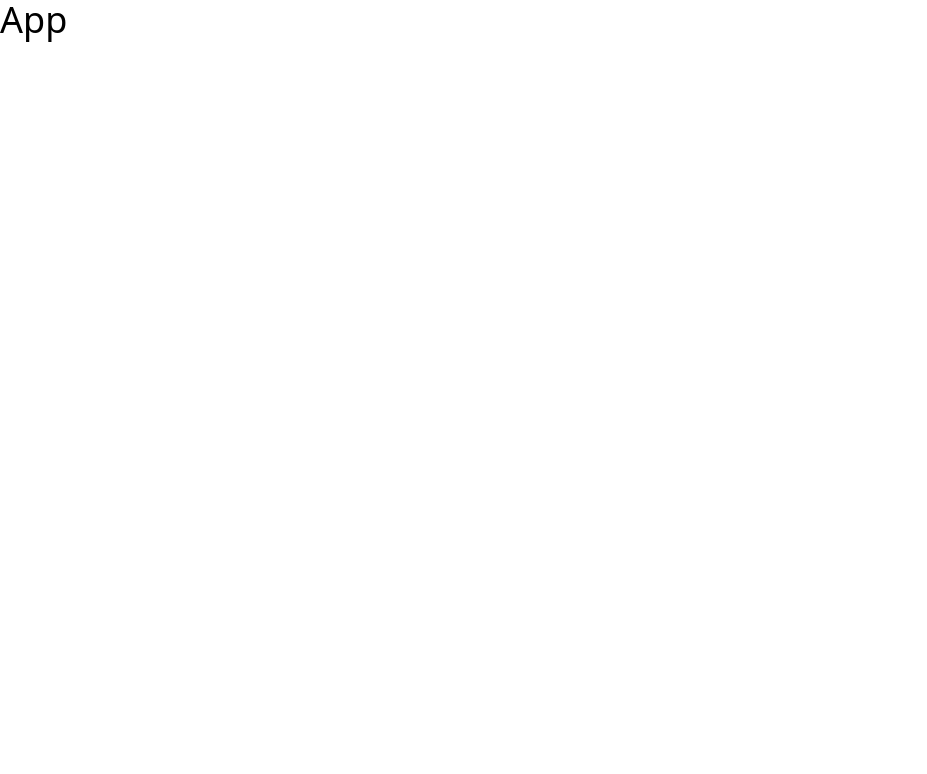
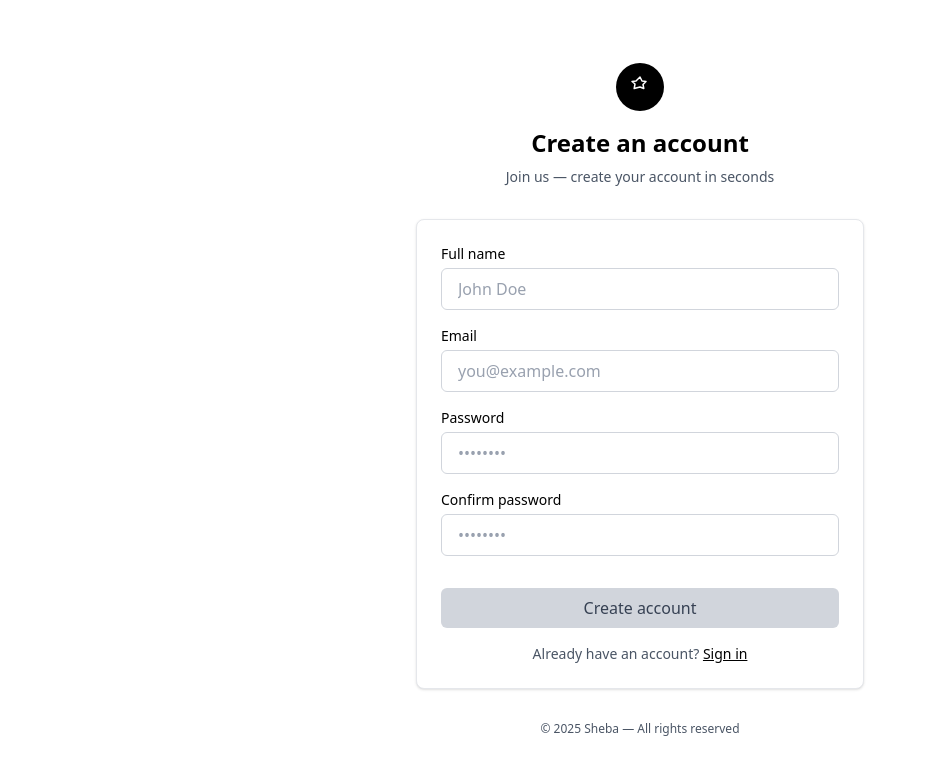
Before and after one commit to Sheba-Software-Solutions/Better-Hack-Sheba, a React (Vite) app: page /signup in a window 1280 px wide. Shown: the top 774 px of the page, without its empty margins (0-927 px from the left). Built offline with nearby package versions, Linux system fonts and the light colour scheme.

Commit message:
feat: added login and sign up pages

```diff
--- a/package.json
+++ b/package.json
@@ -13,6 +13,7 @@
     "@tailwindcss/vite": "^4.1.14",
     "react": "^19.1.1",
     "react-dom": "^19.1.1",
+    "react-router-dom": "^6.30.1",
     "tailwindcss": "^4.1.14"
   },
   "devDependencies": {
--- a/src/App.tsx
+++ b/src/App.tsx
@@ -1,8 +1,16 @@
 import React from 'react'
+import { BrowserRouter, Routes, Route } from 'react-router-dom'
+import LoginPage from './pages/Login'
+import SignUpPage from './pages/SignUp'
 
-const App = () => {
+const App: React.FC = () => {
   return (
-    <div className='text-4xl'>App</div>
+    <BrowserRouter>
+      <Routes>
+        <Route path="/" element={<LoginPage />} />
+        <Route path="/signup" element={<SignUpPage />} />
+      </Routes>
+    </BrowserRouter>
   )
 }
 
--- /dev/null
+++ b/src/components/FormInput.tsx
@@ -0,0 +1,32 @@
+import React from 'react'
+
+type Props = {
+  label: string
+  id: string
+  name?: string
+  type?: string
+  placeholder?: string
+  value?: string
+  onChange?: (e: React.ChangeEvent<HTMLInputElement>) => void
+}
+
+const FormInput: React.FC<Props> = ({ label, id, type = 'text', placeholder, value, onChange, name }) => {
+  return (
+    <div className="mb-4">
+      <label htmlFor={id} className="block text-sm font-medium text-black mb-1">
+        {label}
+      </label>
+      <input
+        id={id}
+        name={name}
+        type={type}
+        placeholder={placeholder}
+        value={value}
+        onChange={onChange}
+        className="w-full px-4 py-2 border border-gray-300 rounded-md text-black placeholder-gray-400 focus:outline-none focus:ring-2 focus:ring-black"
+      />
+    </div>
+  )
+}
+
+export default FormInput
--- /dev/null
+++ b/src/components/LoginForm.tsx
@@ -0,0 +1,47 @@
+import React, { useState } from 'react'
+import FormInput from './FormInput'
+
+const LoginForm: React.FC = () => {
+  const [email, setEmail] = useState('')
+  const [password, setPassword] = useState('')
+
+  const handleSubmit = (e: React.FormEvent) => {
+    e.preventDefault()
+    // For now just log the values — replace with real auth later
+    // eslint-disable-next-line no-console
+    console.log('login', { email, password })
+  }
+
+  return (
+    <form onSubmit={handleSubmit} className="w-full">
+      <FormInput
+        label="Email"
+        id="email"
+        name="email"
+        type="email"
+        placeholder="you@example.com"
+        value={email}
+        onChange={(e) => setEmail(e.target.value)}
+      />
+
+      <FormInput
+        label="Password"
+        id="password"
+        name="password"
+        type="password"
+        placeholder="••••••••"
+        value={password}
+        onChange={(e) => setPassword(e.target.value)}
+      />
+
+      <button
+        type="submit"
+        className="mt-4 w-full bg-black text-white py-2 rounded-md font-medium hover:bg-gray-900 focus:outline-none"
+      >
+        Sign In
+      </button>
+    </form>
+  )
+}
+
+export default LoginForm
--- /dev/null
+++ b/src/components/LoginPage.tsx
@@ -0,0 +1,34 @@
+import React from 'react'
+import LoginForm from './LoginForm'
+
+const LoginPage: React.FC = () => {
+  return (
+    <div className="min-h-screen bg-white flex items-center justify-center py-12 px-4 sm:px-6 lg:px-8">
+      <div className="max-w-md w-full space-y-8">
+        <div className="text-center">
+          <div className="mx-auto h-12 w-12 rounded-full bg-black flex items-center justify-center mb-4">
+            <svg
+              xmlns="http://www.w3.org/2000/svg"
+              viewBox="0 0 24 24"
+              fill="none"
+              stroke="white"
+              className="h-6 w-6"
+            >
+              <path strokeLinecap="round" strokeLinejoin="round" strokeWidth="1.5" d="M12 2l2 4 4 .5-3 3 .8 4L12 12 6.2 13.5 7 9 4 6.5 8 6z" />
+            </svg>
+          </div>
+          <h2 className="mt-2 text-2xl font-extrabold text-black">Sign in to your account</h2>
+          <p className="mt-2 text-sm text-gray-600">Enter your credentials to access your dashboard</p>
+        </div>
+
+        <div className="bg-white border border-gray-200 shadow-sm rounded-lg p-6">
+          <LoginForm />
+        </div>
+
+        <p className="text-center text-xs text-gray-600">© {new Date().getFullYear()} Sheba — All rights reserved</p>
+      </div>
+    </div>
+  )
+}
+
+export default LoginPage
--- /dev/null
+++ b/src/components/SignUpForm.tsx
@@ -0,0 +1,80 @@
+import React, { useState } from 'react'
+import FormInput from './FormInput'
+
+const SignUpForm: React.FC = () => {
+  const [name, setName] = useState('')
+  const [email, setEmail] = useState('')
+  const [password, setPassword] = useState('')
+  const [confirmPassword, setConfirmPassword] = useState('')
+  const [touched, setTouched] = useState(false)
+
+  const passwordsMatch = password === confirmPassword
+
+  const handleSubmit = (e: React.FormEvent) => {
+    e.preventDefault()
+    setTouched(true)
+    if (!passwordsMatch) return
+    // eslint-disable-next-line no-console
+    console.log('signup', { name, email, password })
+  }
+
+  const isDisabled = !name || !email || !password || !confirmPassword || !passwordsMatch
+
+  return (
+    <form onSubmit={handleSubmit} className="w-full">
+      <FormInput
+        label="Full name"
+        id="name"
+        name="name"
+        type="text"
+        placeholder="John Doe"
+        value={name}
+        onChange={(e) => setName(e.target.value)}
+      />
+
+      <FormInput
+        label="Email"
+        id="email"
+        name="email"
+        type="email"
+        placeholder="you@example.com"
+        value={email}
+        onChange={(e) => setEmail(e.target.value)}
+      />
+
+      <FormInput
+        label="Password"
+        id="password"
+        name="password"
+        type="password"
+        placeholder="••••••••"
+        value={password}
+        onChange={(e) => setPassword(e.target.value)}
+      />
+
+      <FormInput
+        label="Confirm password"
+        id="confirmPassword"
+        name="confirmPassword"
+        type="password"
+        placeholder="••••••••"
+        value={confirmPassword}
+        onChange={(e) => setConfirmPassword(e.target.value)}
+      />
+
+      {touched && !passwordsMatch && (
+        <p className="text-sm text-red-600 mb-2">Passwords do not match</p>
+      )}
+
+      <button
+        type="submit"
+        disabled={isDisabled}
+        className={`mt-4 w-full py-2 rounded-md font-medium focus:outline-none ${isDisabled ? 'bg-gray-300 text-gray-700 cursor-not-allowed' : 'bg-black text-white hover:bg-gray-900'}`}
+      >
+        Create account
+      </button>
+    </form>
+  )
+}
+
+export default SignUpForm
--- /dev/null
+++ b/src/pages/Login.tsx
@@ -0,0 +1,38 @@
+import React from 'react'
+import { Link } from 'react-router-dom'
+import LoginForm from '../components/LoginForm'
+
+const LoginPage: React.FC = () => {
+  return (
+    <div className="min-h-screen bg-white flex items-center justify-center py-12 px-4 sm:px-6 lg:px-8">
+      <div className="max-w-md w-full space-y-8">
+        <div className="text-center">
+          <div className="mx-auto h-12 w-12 rounded-full bg-black flex items-center justify-center mb-4">
+            <svg
+              xmlns="http://www.w3.org/2000/svg"
+              viewBox="0 0 24 24"
+              fill="none"
+              stroke="white"
+              className="h-6 w-6"
+            >
+              <path strokeLinecap="round" strokeLinejoin="round" strokeWidth="1.5" d="M12 2l2 4 4 .5-3 3 .8 4L12 12 6.2 13.5 7 9 4 6.5 8 6z" />
+            </svg>
+          </div>
+          <h2 className="mt-2 text-2xl font-extrabold text-black">Sign in to your account</h2>
+          <p className="mt-2 text-sm text-gray-600">Enter your credentials to access your dashboard</p>
+        </div>
+
+        <div className="bg-white border border-gray-200 shadow-sm rounded-lg p-6">
+          <LoginForm />
+          <p className="mt-4 text-sm text-center text-gray-600">
+            Don't have an account? <Link to="/signup" className="text-black font-medium underline">Sign up</Link>
+          </p>
+        </div>
+
+        <p className="text-center text-xs text-gray-600">© {new Date().getFullYear()} Sheba — All rights reserved</p>
+      </div>
+    </div>
+  )
+}
+
+export default LoginPage
--- /dev/null
+++ b/src/pages/SignUp.tsx
@@ -0,0 +1,38 @@
+import React from 'react'
+import { Link } from 'react-router-dom'
+import SignUpForm from '../components/SignUpForm'
+
+const SignUpPage: React.FC = () => {
+  return (
+    <div className="min-h-screen bg-white flex items-center justify-center py-12 px-4 sm:px-6 lg:px-8">
+      <div className="max-w-md w-full space-y-8">
+        <div className="text-center">
+          <div className="mx-auto h-12 w-12 rounded-full bg-black flex items-center justify-center mb-4">
+            <svg
+              xmlns="http://www.w3.org/2000/svg"
+              viewBox="0 0 24 24"
+              fill="none"
+              stroke="white"
+              className="h-6 w-6"
+            >
+              <path strokeLinecap="round" strokeLinejoin="round" strokeWidth="1.5" d="M12 2l2 4 4 .5-3 3 .8 4L12 12 6.2 13.5 7 9 4 6.5 8 6z" />
+            </svg>
+          </div>
+          <h2 className="mt-2 text-2xl font-extrabold text-black">Create an account</h2>
+          <p className="mt-2 text-sm text-gray-600">Join us — create your account in seconds</p>
+        </div>
+
+        <div className="bg-white border border-gray-200 shadow-sm rounded-lg p-6">
+          <SignUpForm />
+          <p className="mt-4 text-sm text-center text-gray-600">
+            Already have an account? <Link to="/" className="text-black font-medium underline">Sign in</Link>
+          </p>
+        </div>
+
+        <p className="text-center text-xs text-gray-600">© {new Date().getFullYear()} Sheba — All rights reserved</p>
+      </div>
+    </div>
+  )
+}
+
+export default SignUpPage
```
Also changed, not shown: 1 other file (tests, documents, lock files or other folders).
